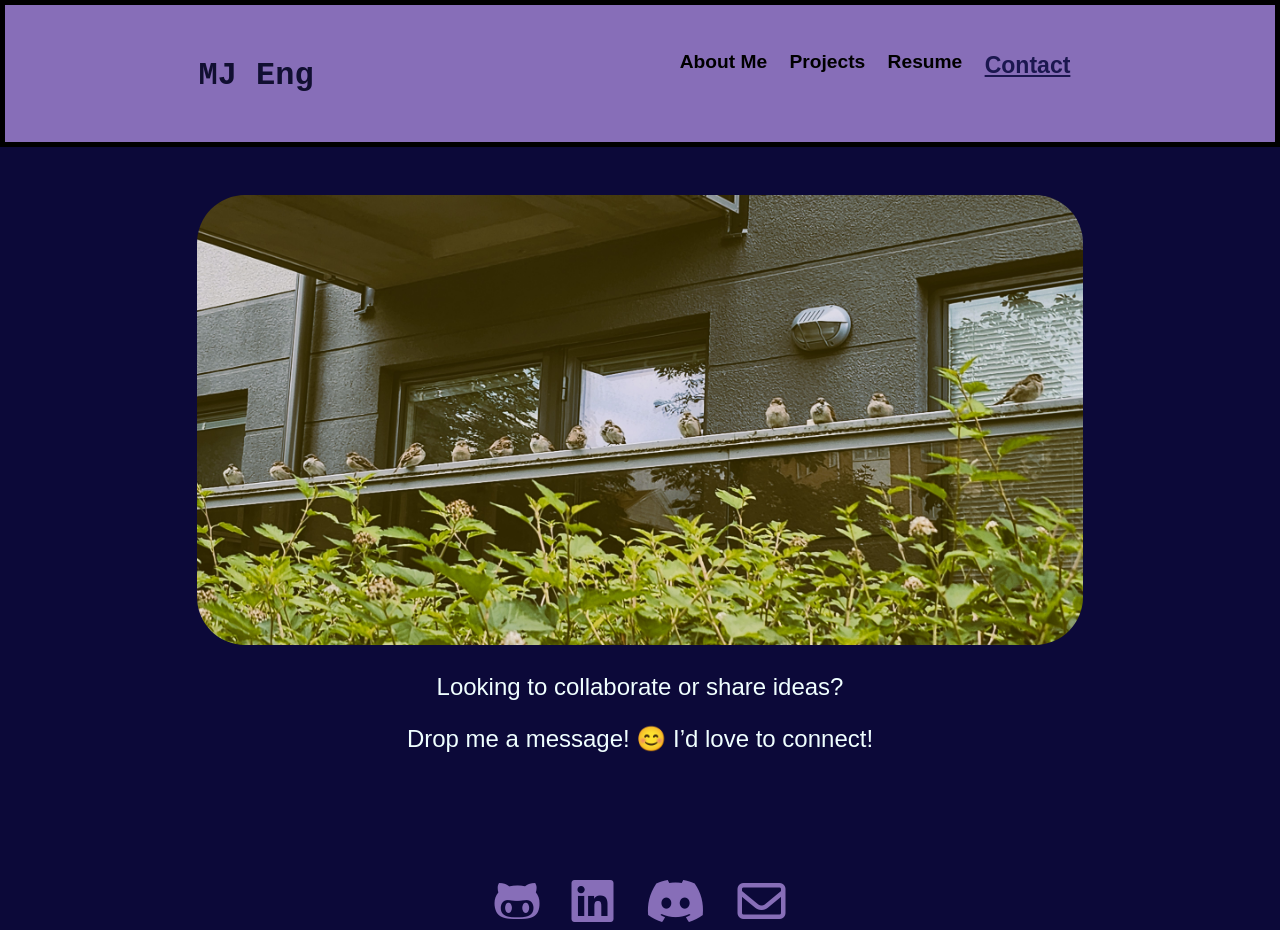
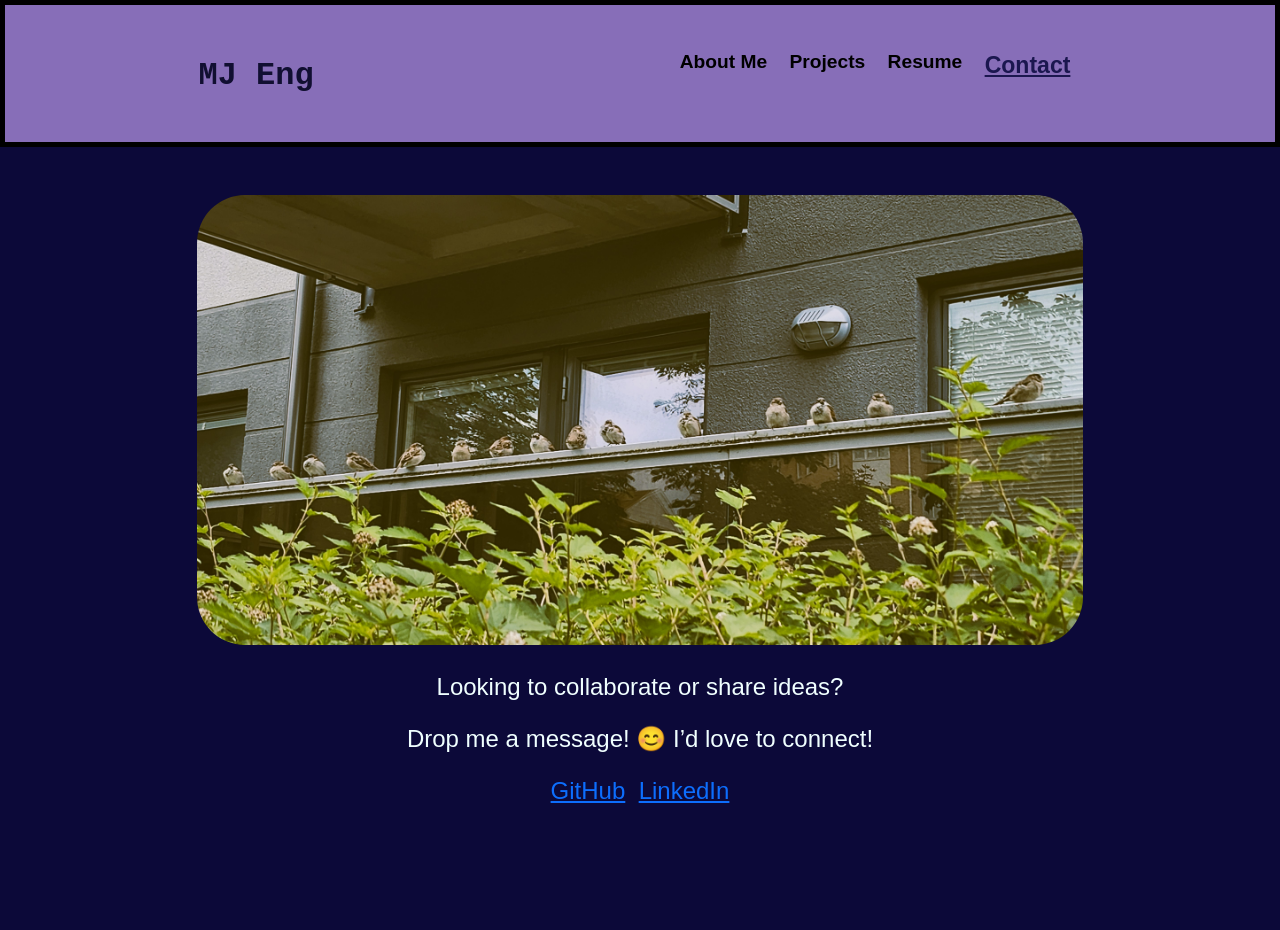
Before and after one commit to MJ-esy/CV, a React (Vite) app: page /contact in a window 1280 px wide. Shown: the top 930 px of the page. Built offline with nearby package versions, Linux system fonts and the light colour scheme.

Commit message:
Add more info

```diff
--- a/src/Pages/Contact.jsx
+++ b/src/Pages/Contact.jsx
@@ -1,9 +1,7 @@
-import ContactPic from '../assets/birds.jpg';
+import ContactPic from "../assets/birds.jpg";
 
 export default function Contact() {
-
   return (
-
     <>
       <main className="Contact">
         <img src={ContactPic} alt="birds in a row" />
@@ -11,11 +9,10 @@ export default function Contact() {
         <div className="p-contact">
           <p>Looking to collaborate or share ideas?</p>
           <p>Drop me a message! 😊 I’d love to connect! </p>
+          <a href="https://github.com/MJ-esy">GitHub</a> &nbsp;
+          <a href="www.linkedin.com/in/mj-yen-eng">LinkedIn</a>
         </div>
-
       </main>
-
     </>
-
-    )
+  );
 }
```
Lines whose indentation alone changed are shown as unchanged.
